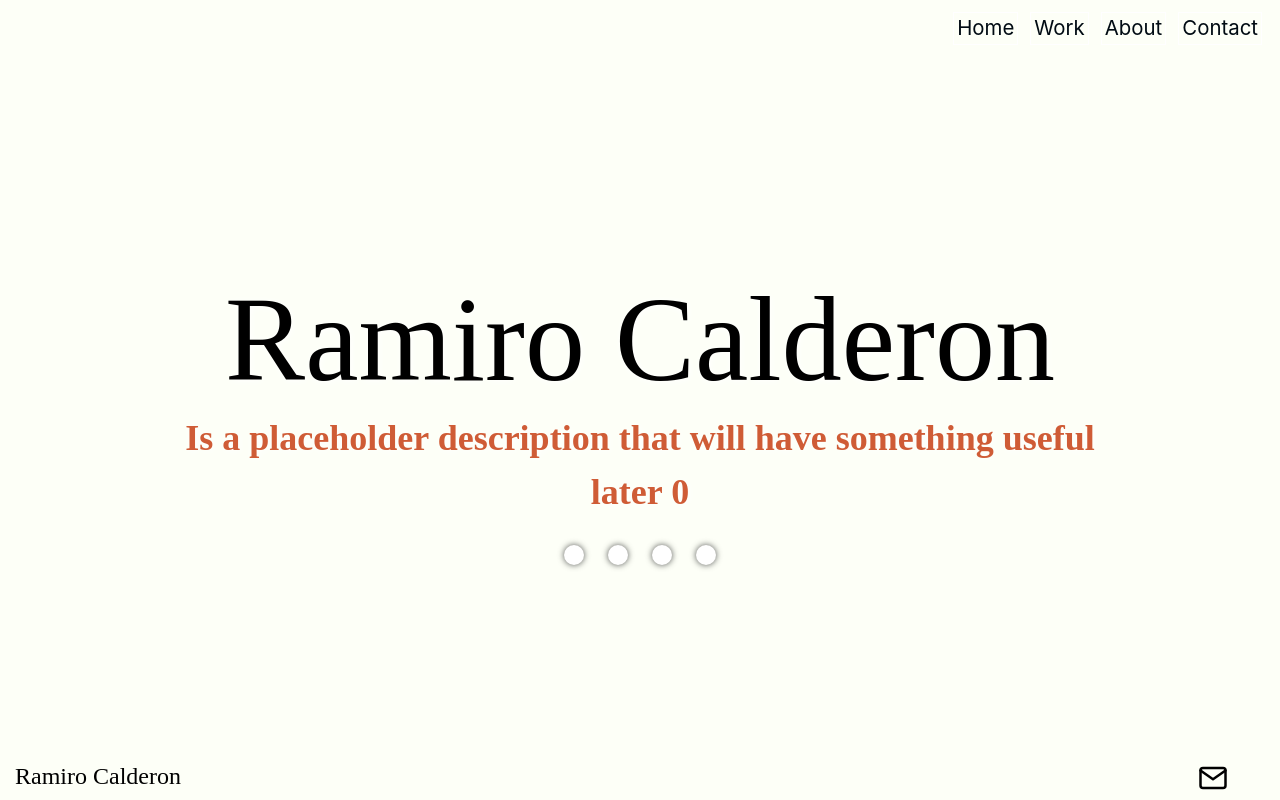
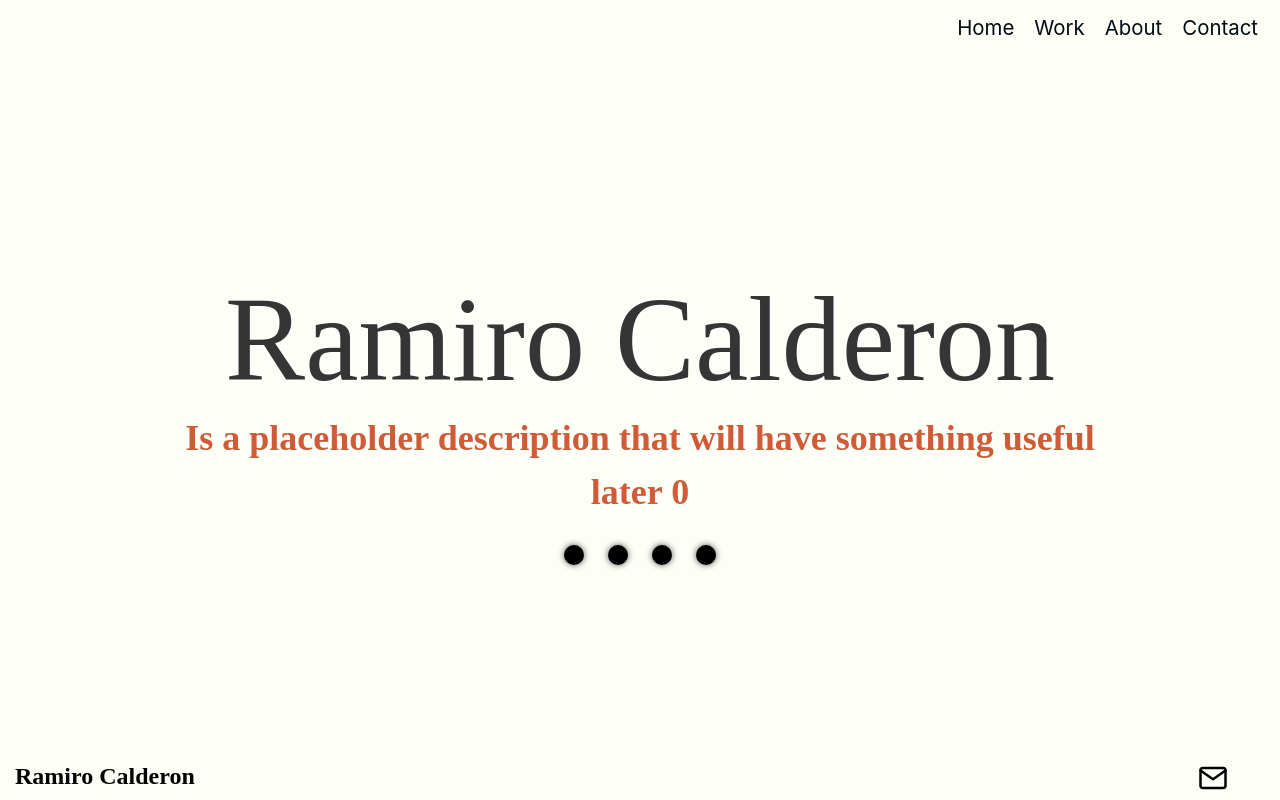
Before and after one commit to Racalder/Racalder.github.io, a Vue app: page / in a window 1280 px wide. Built offline with nearby package versions, Linux system fonts and the light colour scheme; a web font is replaced by a local one.

Commit message:
Commit before Figma re-design

```diff
--- a/src/views/Footer.vue
+++ b/src/views/Footer.vue
@@ -31,14 +31,14 @@
 	}
 	.footer-icon-linkedin{
 		margin-right: 0px;
-		margin-bottom: 0px;
+		margin-bottom: -4px;
 	}
 
 	#app-footer{
 		font-size: 2rem;
 
 		font-family: freight-display-pro, serif;
-		font-weight: 500;
+		font-weight: 700;
 		font-style: normal;
 		color: black;
 	}
--- a/src/views/Home.vue
+++ b/src/views/Home.vue
@@ -23,7 +23,6 @@
 </template>
 
 <script>
-
 	export default{
 		data() {
 			return{
@@ -107,7 +106,11 @@
 		font-weight: 500;
 		font-style: normal;
 		margin-bottom: -2%;
-	}
+		color: #353535;
+
+		/*color: black;*/
+}
+
 
 	.desText{
 		font-size: 3rem;
@@ -119,7 +122,7 @@
 		height: 20px;
 		width: 20px;
 		/*border-color: #D3D5D7;*/
-		background-color: white;
+		background-color: black;
 		border-color: transparent;
 		border-radius: 50%;
 		box-shadow: 0px 0px 6px #50514f;
@@ -131,16 +134,21 @@
 /*		border-radius: 50%;
 */		/*border-color: #D3D5D7 !important;*/
 		/*background-color: #cf5c36 !important;*/
-		border-color: transparent !important;
-		background-color: #50514f !important;
-		box-shadow:0px 0px 0px 10px #50514f inset, 0px 0px 6px #50514f;
+		border-color: black !important;
+		border-width: 0px;
+		background-color: white !important;
+		box-shadow: 0px 0px 6px #50514f;
 
 
 	}
 
 	.btn-outline-secondary:hover{
-		background-color: white;
+		background-color: #50514f !important;
 
+	}
+
+	.btn-outline-secondary.active:hover{
+		background-color: white !important;
 	}
 	/*Transitions*/
 
--- /dev/null
+++ b/vue.config.js
@@ -0,0 +1,3 @@
+module.exports = {
+  runtimeCompiler: true
+}
```
Also changed, not shown: 3 other files (tests, documents, lock files or other folders).
